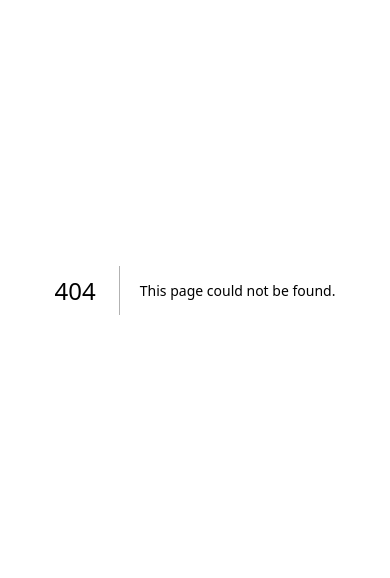
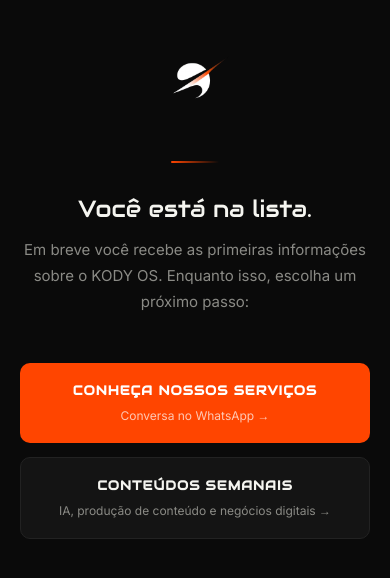
Before and after one commit to oileer/kodyos-captura, a Next.js app: page /obrigado in a window 390 px wide. Before the commit this address had no page. Shown: the part 132-710 px from the top of the page. Built offline with nearby package versions, Linux system fonts and the light colour scheme.

Commit message:
feat: responsivo mobile, página /obrigado com CTAs, logo Kody

```diff
--- /dev/null
+++ b/src/app/obrigado/page.tsx
@@ -0,0 +1,157 @@
+import Image from "next/image";
+import Link from "next/link";
+
+const WHATSAPP = "5549991226005";
+const WHATSAPP_MSG = encodeURIComponent(
+  "Oi! Me cadastrei no KODY OS e quero saber mais sobre os serviços."
+);
+
+export default function Obrigado() {
+  return (
+    <main
+      style={{
+        background: "var(--bg)",
+        minHeight: "100vh",
+        display: "flex",
+        flexDirection: "column",
+        alignItems: "center",
+        justifyContent: "center",
+        padding: "40px 20px",
+      }}
+    >
+      <div
+        style={{
+          maxWidth: 480,
+          width: "100%",
+          textAlign: "center",
+          display: "flex",
+          flexDirection: "column",
+          alignItems: "center",
+          gap: 0,
+        }}
+      >
+        <Image
+          src="/kody-logo.png"
+          alt="KODY"
+          width={80}
+          height={28}
+          style={{ objectFit: "contain", marginBottom: 40 }}
+        />
+
+        <hr
+          style={{
+            border: 0,
+            height: 2,
+            width: 48,
+            borderRadius: 2,
+            background: "linear-gradient(90deg, #FF4500, rgba(255,69,0,0))",
+            marginBottom: 32,
+          }}
+        />
+
+        <h1
+          style={{
+            fontFamily: "var(--font-audiowide)",
+            fontSize: "clamp(22px, 6vw, 36px)",
+            color: "var(--bone)",
+            lineHeight: 1.2,
+            marginBottom: 14,
+          }}
+        >
+          Você está na lista.
+        </h1>
+
+        <p
+          style={{
+            fontSize: 15,
+            color: "var(--muted)",
+            lineHeight: 1.75,
+            marginBottom: 48,
+            maxWidth: "38ch",
+          }}
+        >
+          Em breve você recebe as primeiras informações sobre o KODY OS. Enquanto isso, escolha um próximo passo:
+        </p>
+
+        {/* Buttons */}
+        <div
+          style={{
+            display: "flex",
+            flexDirection: "column",
+            gap: 14,
+            width: "100%",
+          }}
+        >
+          <a
+            href={`https://wa.me/${WHATSAPP}?text=${WHATSAPP_MSG}`}
+            target="_blank"
+            rel="noopener noreferrer"
+            style={{
+              display: "block",
+              background: "var(--orange)",
+              color: "#fff",
+              borderRadius: 10,
+              padding: "18px 24px",
+              fontFamily: "var(--font-audiowide)",
+              fontSize: 13,
+              fontWeight: 700,
+              letterSpacing: "0.08em",
+              textDecoration: "none",
+              textAlign: "center",
+            }}
+          >
+            CONHEÇA NOSSOS SERVIÇOS
+            <span
+              style={{
+                display: "block",
+                fontFamily: "var(--font-inter)",
+                fontSize: 12,
+                fontWeight: 400,
+                letterSpacing: 0,
+                color: "rgba(255,255,255,0.7)",
+                marginTop: 4,
+              }}
+            >
+              Conversa no WhatsApp →
+            </span>
+          </a>
+
+          <Link
+            href="https://blog.eullerlolato.com"
+            target="_blank"
+            rel="noopener noreferrer"
+            style={{
+              display: "block",
+              background: "var(--bg-card)",
+              border: "1px solid var(--line)",
+              color: "var(--bone)",
+              borderRadius: 10,
+              padding: "18px 24px",
+              fontFamily: "var(--font-audiowide)",
+              fontSize: 13,
+              fontWeight: 700,
+              letterSpacing: "0.08em",
+              textDecoration: "none",
+              textAlign: "center",
+            }}
+          >
+            CONTEÚDOS SEMANAIS
+            <span
+              style={{
+                display: "block",
+                fontFamily: "var(--font-inter)",
+                fontSize: 12,
+                fontWeight: 400,
+                letterSpacing: 0,
+                color: "var(--muted)",
+                marginTop: 4,
+              }}
+            >
+              IA, produção de conteúdo e negócios digitais →
+            </span>
+          </Link>
+        </div>
+      </div>
+    </main>
+  );
+}
--- a/src/app/page.tsx
+++ b/src/app/page.tsx
@@ -1,26 +1,34 @@
+import Image from "next/image";
 import CaptureForm from "@/components/CaptureForm";
 
 export default function Home() {
   return (
-    <main
-      style={{
-        minHeight: "100vh",
-        background: "var(--bg)",
-        display: "flex",
-        flexDirection: "column",
-        alignItems: "center",
-        justifyContent: "center",
-        padding: "80px 24px",
-      }}
-    >
-      <div style={{ maxWidth: 600, width: "100%", position: "relative", zIndex: 1 }}>
+    <main style={{ background: "var(--bg)", minHeight: "100vh" }}>
+      {/* Header */}
+      <header
+        style={{
+          borderBottom: "1px solid var(--line)",
+          padding: "16px 0",
+          position: "sticky",
+          top: 0,
+          background: "rgba(10,10,10,0.95)",
+          backdropFilter: "blur(12px)",
+          zIndex: 10,
+        }}
+      >
+        <div style={{ maxWidth: 640, margin: "0 auto", padding: "0 20px" }}>
+          <Image src="/kody-logo.png" alt="KODY" width={72} height={24} style={{ objectFit: "contain" }} />
+        </div>
+      </header>
+
+      <div style={{ maxWidth: 640, margin: "0 auto", padding: "56px 20px 80px" }}>
         {/* Eyebrow */}
         <div
           style={{
             display: "flex",
             alignItems: "center",
-            gap: 14,
-            marginBottom: 28,
+            gap: 12,
+            marginBottom: 24,
             fontSize: 11,
             fontWeight: 600,
             letterSpacing: "0.28em",
@@ -32,27 +40,25 @@
           Acesso Antecipado
         </div>
 
-        {/* Accent line */}
         <hr
           style={{
             border: 0,
             height: 2,
-            width: 64,
+            width: 48,
             borderRadius: 2,
             background: "linear-gradient(90deg, #FF4500, rgba(255,69,0,0))",
-            marginBottom: 28,
+            marginBottom: 24,
           }}
         />
 
-        {/* Headline */}
         <h1
           style={{
             fontFamily: "var(--font-audiowide)",
-            fontSize: "clamp(32px, 7vw, 64px)",
+            fontSize: "clamp(28px, 8vw, 56px)",
             lineHeight: 1,
             letterSpacing: "0.02em",
             color: "var(--bone)",
-            marginBottom: 20,
+            marginBottom: 16,
           }}
         >
           KODY OS
@@ -60,18 +66,18 @@
 
         <p
           style={{
-            fontSize: "clamp(15px, 2vw, 18px)",
+            fontSize: "clamp(15px, 2.5vw, 17px)",
             color: "var(--muted)",
-            maxWidth: "54ch",
-            marginBottom: 12,
-            lineHeight: 1.7,
+            marginBottom: 10,
+            lineHeight: 1.75,
+            maxWidth: "52ch",
           }}
         >
-          Um sistema de IA que estrutura sua empresa do zero — redes sociais, conteúdo, atendimento e
-          vendas — tudo funcionando junto, de forma automática.
+          Um sistema de IA que estrutura sua empresa do zero — redes sociais, conteúdo,
+          atendimento e vendas — tudo funcionando junto, de forma automática.
         </p>
 
-        <p style={{ fontSize: 14, color: "var(--muted-2)", marginBottom: 56 }}>
+        <p style={{ fontSize: 13, color: "var(--muted-2)", marginBottom: 40 }}>
           Sistema em desenvolvimento. Cadastre-se para acesso antecipado.
         </p>
 
@@ -79,16 +85,16 @@
         <div
           style={{
             display: "grid",
-            gridTemplateColumns: "repeat(auto-fit, minmax(140px, 1fr))",
-            gap: 12,
-            marginBottom: 48,
+            gridTemplateColumns: "repeat(auto-fit, minmax(130px, 1fr))",
+            gap: 10,
+            marginBottom: 40,
           }}
         >
           {[
             "Perfil online estruturado",
-            "Produção de conteúdo com IA",
+            "Conteúdo com IA",
             "Automação de WhatsApp",
-            "Acesso vitalício antecipado",
+            "Acesso vitalício",
           ].map((item) => (
             <div
               key={item}
@@ -96,27 +102,25 @@
                 background: "var(--bg-card)",
                 border: "1px solid var(--line)",
                 borderRadius: 10,
-                padding: "14px 16px",
+                padding: "12px 14px",
                 fontSize: 13,
                 color: "var(--bone)",
                 display: "flex",
                 alignItems: "flex-start",
-                gap: 10,
+                gap: 8,
               }}
             >
-              <span style={{ color: "var(--orange)", fontWeight: 700, flexShrink: 0 }}>→</span>
+              <span style={{ color: "var(--orange)", flexShrink: 0 }}>→</span>
               {item}
             </div>
           ))}
         </div>
 
-        {/* Form */}
         <CaptureForm />
 
-        {/* Footer */}
         <p
           style={{
-            marginTop: 48,
+            marginTop: 40,
             fontSize: 11,
             color: "var(--muted-2)",
             textAlign: "center",
--- a/src/components/CaptureForm.tsx
+++ b/src/components/CaptureForm.tsx
@@ -1,6 +1,7 @@
 "use client";
 
 import { useState } from "react";
+import { useRouter } from "next/navigation";
 import { collection, addDoc, serverTimestamp } from "firebase/firestore";
 import { db } from "@/lib/firebase";
 
@@ -12,12 +13,9 @@
 }
 
 export default function CaptureForm() {
+  const router = useRouter();
   const [form, setForm] = useState({ nome: "", email: "", whatsapp: "" });
-  const [status, setStatus] = useState<"idle" | "loading" | "success" | "error">("idle");
-
-  const handleWhatsApp = (e: React.ChangeEvent<HTMLInputElement>) => {
-    setForm((f) => ({ ...f, whatsapp: formatWhatsApp(e.target.value) }));
-  };
+  const [status, setStatus] = useState<"idle" | "loading" | "error">("idle");
 
   const handleSubmit = async (e: React.FormEvent) => {
     e.preventDefault();
@@ -29,44 +27,13 @@
         email: form.email.trim().toLowerCase(),
         whatsapp: form.whatsapp.replace(/\D/g, ""),
         criadoEm: serverTimestamp(),
+        origem: "captura.eullerlolato.com",
       });
-      setStatus("success");
+      router.push("/obrigado");
     } catch {
       setStatus("error");
     }
   };
-
-  if (status === "success") {
-    return (
-      <div
-        style={{
-          background: "var(--bg-card)",
-          border: "1px solid var(--line)",
-          borderLeft: "2px solid var(--orange)",
-          borderRadius: 14,
-          padding: "40px 36px",
-          textAlign: "center",
-          maxWidth: 480,
-          margin: "0 auto",
-        }}
-      >
-        <div style={{ fontSize: 32, marginBottom: 16 }}>✓</div>
-        <p
-          style={{
-            fontFamily: "var(--font-audiowide)",
-            fontSize: 18,
-            color: "var(--bone)",
-            marginBottom: 10,
-          }}
-        >
-          Você está na lista.
-        </p>
-        <p style={{ color: "var(--muted)", fontSize: 14 }}>
-          Em breve entraremos em contato com as próximas etapas.
-        </p>
-      </div>
-    );
-  }
 
   const inputStyle: React.CSSProperties = {
     width: "100%",
@@ -84,7 +51,7 @@
     fontSize: 11,
     fontWeight: 600,
     letterSpacing: "0.2em",
-    textTransform: "uppercase",
+    textTransform: "uppercase" as const,
     color: "var(--muted-2)",
     marginBottom: 8,
   };
@@ -97,12 +64,10 @@
         border: "1px solid var(--line)",
         borderLeft: "2px solid var(--orange)",
         borderRadius: 14,
-        padding: "40px 36px",
-        maxWidth: 480,
-        margin: "0 auto",
+        padding: "clamp(24px, 5vw, 36px)",
         display: "flex",
         flexDirection: "column",
-        gap: 24,
+        gap: 20,
       }}
     >
       <div>
@@ -134,9 +99,9 @@
         <input
           style={inputStyle}
           type="tel"
-          placeholder="(47) 99999-9999"
+          placeholder="(49) 99999-9999"
           value={form.whatsapp}
-          onChange={handleWhatsApp}
+          onChange={(e) => setForm((f) => ({ ...f, whatsapp: formatWhatsApp(e.target.value) }))}
           required
         />
       </div>
@@ -150,12 +115,13 @@
           border: "none",
           borderRadius: 8,
           padding: "16px 0",
-          fontSize: 14,
-          fontWeight: 600,
+          fontSize: 13,
+          fontWeight: 700,
           fontFamily: "var(--font-audiowide)",
-          letterSpacing: "0.1em",
+          letterSpacing: "0.08em",
           cursor: status === "loading" ? "not-allowed" : "pointer",
           transition: "opacity 0.2s",
+          width: "100%",
         }}
       >
         {status === "loading" ? "Enviando..." : "GARANTIR ACESSO ANTECIPADO"}
@@ -168,7 +134,7 @@
       )}
 
       <p style={{ fontSize: 12, color: "var(--muted-2)", textAlign: "center" }}>
-        Sem spam. Seus dados são usados apenas para contato sobre o KODY OS.
+        Sem spam. Dados usados apenas para contato sobre o KODY OS.
       </p>
     </form>
   );
```
Also changed, not shown: public/kody-logo.png (added).
